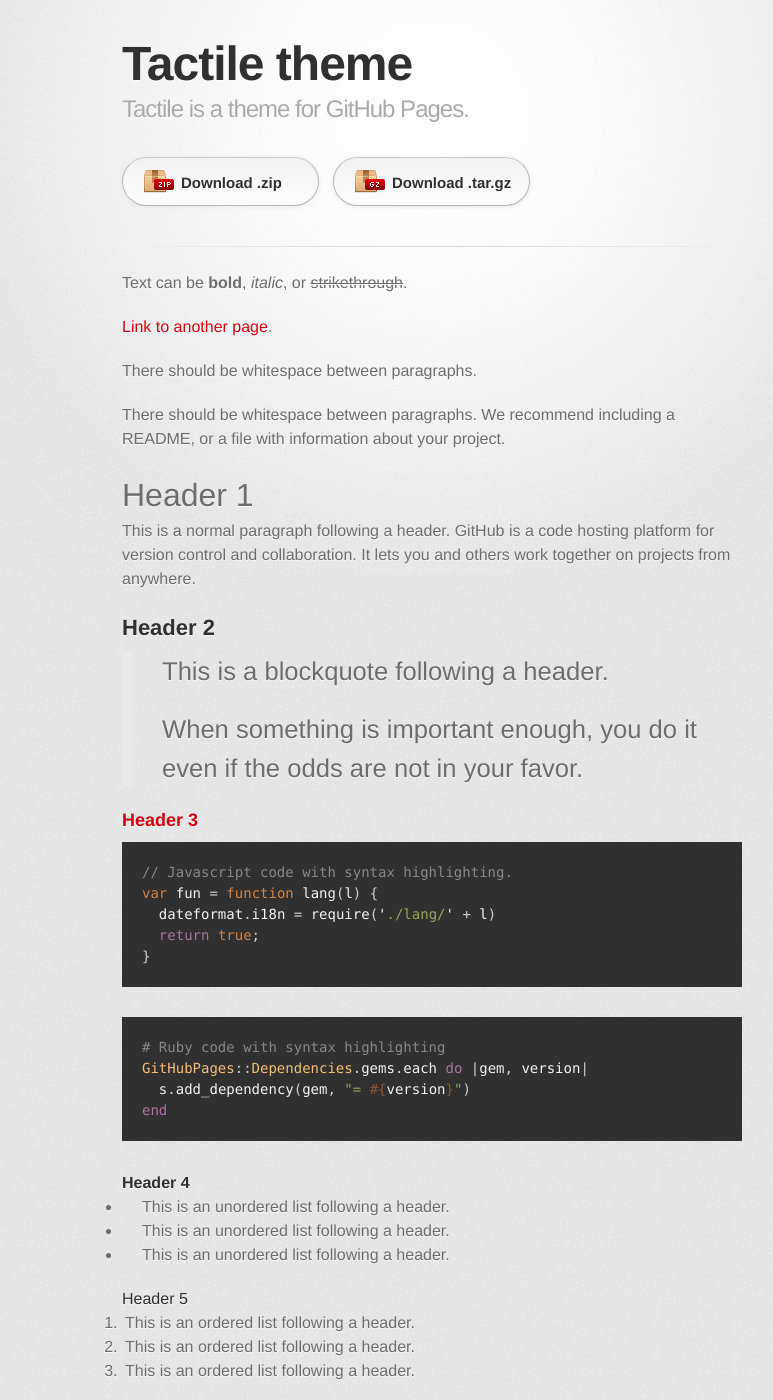
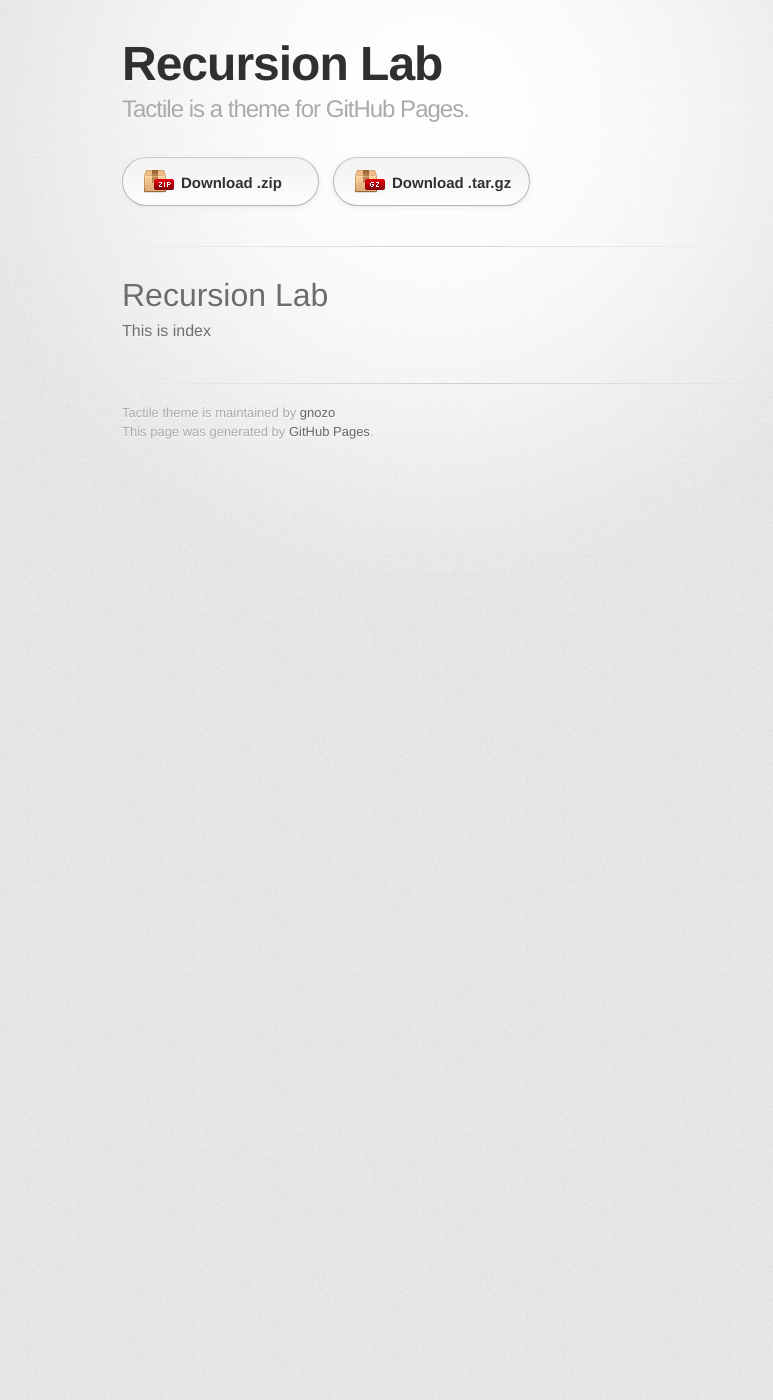
Before and after one commit to gnozo/recursionlab, a Jekyll site: the page built from index.md, in a window 1280 px wide and 1400 px high. Shown: the whole window, without its empty margins (208-981 px from the left). Built offline with Jekyll 4.4.1, drawn with Linux system fonts in a browser that asks for light colours; some web fonts are replaced; our own code applies the rules of GitHub Pages for plain Markdown files; some of the changed text lies outside the part shown.

Commit message:
Update index.md

````diff
--- a/index.md
+++ b/index.md
@@ -2,122 +2,5 @@
 layout: default
 ---
 
-Text can be **bold**, _italic_, or ~~strikethrough~~.
-
-[Link to another page](./another-page.html).
-
-There should be whitespace between paragraphs.
-
-There should be whitespace between paragraphs. We recommend including a README, or a file with information about your project.
-
-# Header 1
-
-This is a normal paragraph following a header. GitHub is a code hosting platform for version control and collaboration. It lets you and others work together on projects from anywhere.
-
-## Header 2
-
-> This is a blockquote following a header.
->
-> When something is important enough, you do it even if the odds are not in your favor.
-
-### Header 3
-
-```js
-// Javascript code with syntax highlighting.
-var fun = function lang(l) {
-  dateformat.i18n = require('./lang/' + l)
-  return true;
-}
-```
-
-```ruby
-# Ruby code with syntax highlighting
-GitHubPages::Dependencies.gems.each do |gem, version|
-  s.add_dependency(gem, "= #{version}")
-end
-```
-
-#### Header 4
-
-*   This is an unordered list following a header.
-*   This is an unordered list following a header.
-*   This is an unordered list following a header.
-
-##### Header 5
-
-1.  This is an ordered list following a header.
-2.  This is an ordered list following a header.
-3.  This is an ordered list following a header.
-
-###### Header 6
-
-| head1        | head two          | three |
-|:-------------|:------------------|:------|
-| ok           | good swedish fish | nice  |
-| out of stock | good and plenty   | nice  |
-| ok           | good `oreos`      | hmm   |
-| ok           | good `zoute` drop | yumm  |
-
-### There's a horizontal rule below this.
-
-* * *
-
-### Here is an unordered list:
-
-*   Item foo
-*   Item bar
-*   Item baz
-*   Item zip
-
-### And an ordered list:
-
-1.  Item one
-1.  Item two
-1.  Item three
-1.  Item four
-
-### And a nested list:
-
-- level 1 item
-  - level 2 item
-  - level 2 item
-    - level 3 item
-    - level 3 item
-- level 1 item
-  - level 2 item
-  - level 2 item
-  - level 2 item
-- level 1 item
-  - level 2 item
-  - level 2 item
-- level 1 item
-
-### Small image
-
-![Octocat](https://github.githubassets.com/images/icons/emoji/octocat.png)
-
-### Large image
-
-![Branching](https://guides.github.com/activities/hello-world/branching.png)
-
-
-### Definition lists can be used with HTML syntax.
-
-<dl>
-<dt>Name</dt>
-<dd>Godzilla</dd>
-<dt>Born</dt>
-<dd>1952</dd>
-<dt>Birthplace</dt>
-<dd>Japan</dd>
-<dt>Color</dt>
-<dd>Green</dd>
-</dl>
-
-```
-Long, single-line code blocks should not wrap. They should horizontally scroll if they are too long. This line should be long enough to demonstrate this.
-```
-
-```
-The final element.
-```
+# Recursion Lab
+This is index
````
